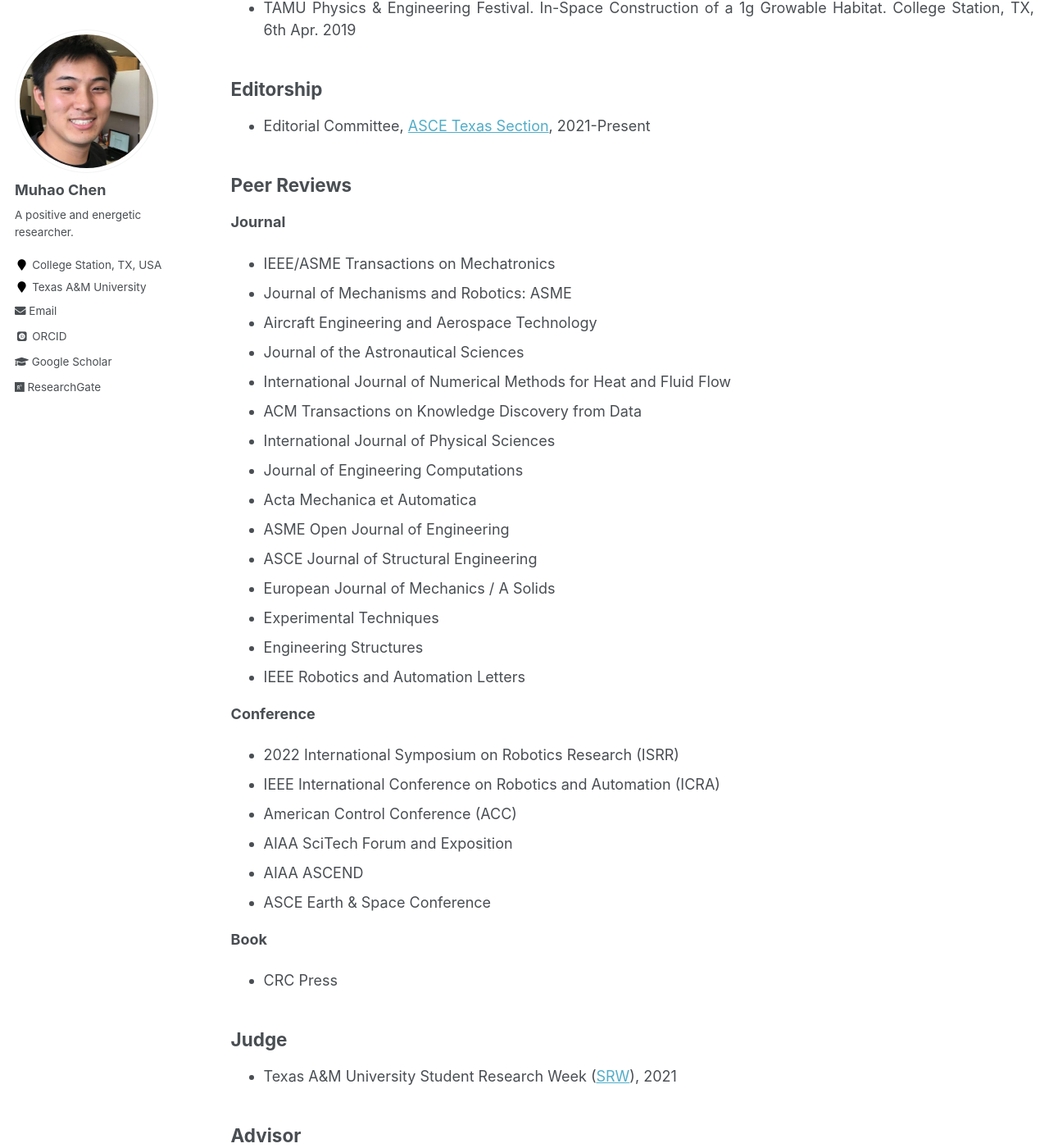
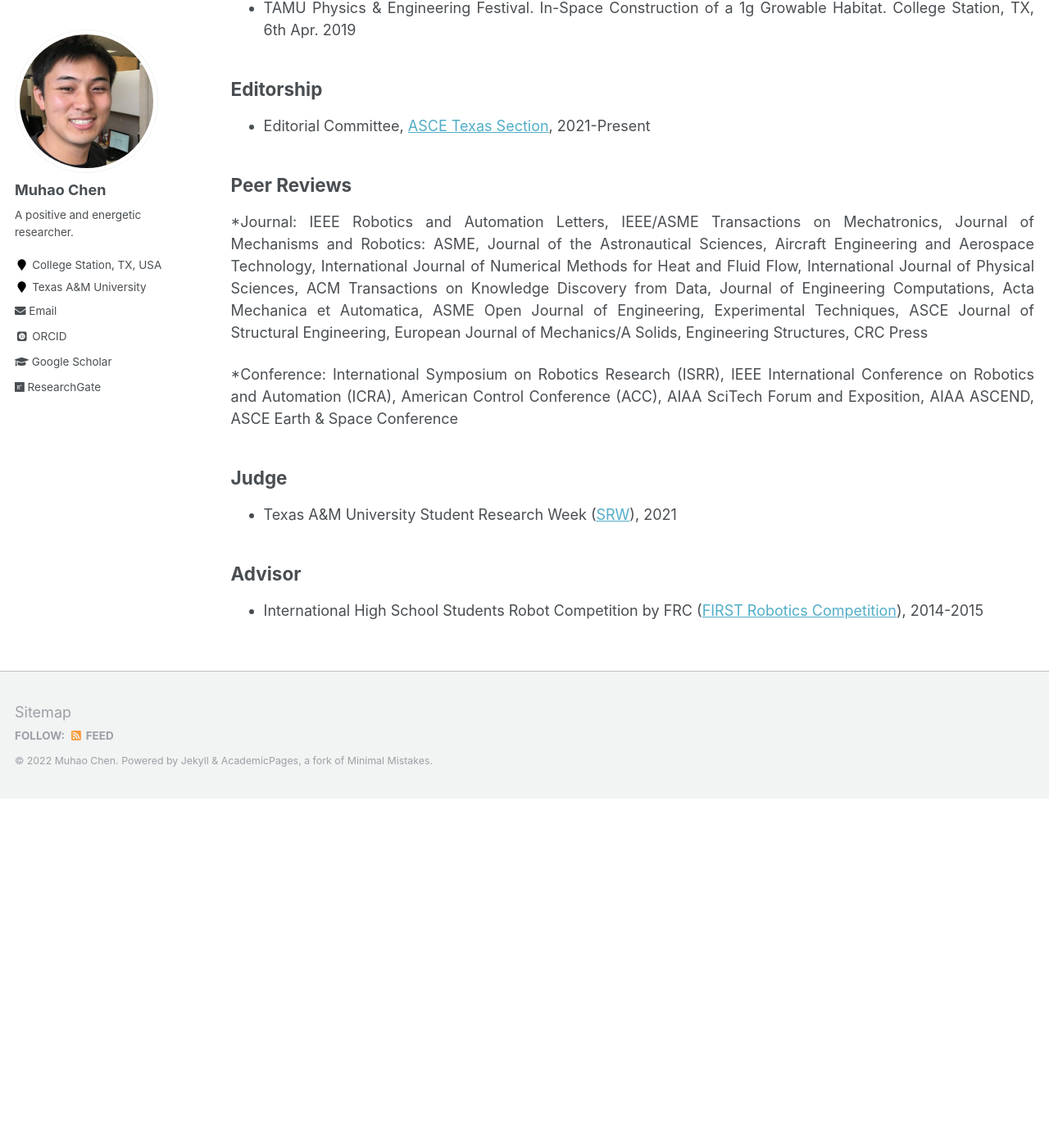
Before and after one commit to Muhao-Chen/muhao-chen.github.io, a Jekyll site: the page built from _pages/professional-activities.md, in a window 1280 px wide and 1400 px high, scrolled down 1707 px. Shown: the whole window at 82% size. Built offline with Jekyll 4.4.1, drawn with Linux system fonts in a browser that asks for light colours; some web fonts are replaced; after the commit the page ends 2681 px from its top, so only the background shows below that; some of the changed text lies outside the part shown.

Commit message:
Update professional-activities.md

```diff
--- a/_pages/professional-activities.md
+++ b/_pages/professional-activities.md
@@ -32,7 +32,7 @@ toc_max_header: 1
 
 
 ## Talks
-* The 2022 Annual Technical Meeting of the Society of Engineering Science (SES). College Station, Texas, USA. 17th Oct. 17 2022
+* The 2022 Annual Technical Meeting of the Society of Engineering Science (SES). College Station, Texas, USA. 17th Oct. 17, 2022
 * The annual symposium of the International Association for Shell and Spatial Structures(IASS 2022) & 13th Asian-Pacific Conference on Shell and Spatial Structures (APCS 2022), 19th Sept. 2022
 * Invited by Tracy Young, #VdoorLocksmith Show - Gibson Reports, 9th Sept. 2022
 * Invited by Prof. Xun Yu, Department of Mechanical Engineering, New York Institute of Technology, 6th Apr. 2022
@@ -59,34 +59,16 @@ toc_max_header: 1
 
 ## Peer Reviews
 
-**Journal**
+*Journal: IEEE Robotics and Automation Letters, IEEE/ASME Transactions on Mechatronics,
+Journal of Mechanisms and Robotics: ASME, Journal of the Astronautical Sciences, Aircraft Engineering and Aerospace Technology, International
+Journal of Numerical Methods for Heat and Fluid Flow, International Journal of Physical Sciences,
+ACM Transactions on Knowledge Discovery from Data, Journal of Engineering Computations,
+Acta Mechanica et Automatica, ASME Open Journal of Engineering, Experimental Techniques, ASCE Journal of Structural Engineering,
+European Journal of Mechanics/A Solids, Engineering Structures, CRC Press
 
-* IEEE/ASME Transactions on Mechatronics
-* Journal of Mechanisms and Robotics: ASME
-* Aircraft Engineering and Aerospace Technology
-* Journal of the Astronautical Sciences
-* International Journal of Numerical Methods for Heat and Fluid Flow
-* ACM Transactions on Knowledge Discovery from Data
-* International Journal of Physical Sciences
-* Journal of Engineering Computations
-* Acta Mechanica et Automatica
-* ASME Open Journal of Engineering
-* ASCE Journal of Structural Engineering
-* European Journal of Mechanics / A Solids
-* Experimental Techniques
-* Engineering Structures
-* IEEE Robotics and Automation Letters
+*Conference: International Symposium on Robotics Research (ISRR), IEEE International Conference on Robotics and Automation (ICRA), American Control Conference (ACC), AIAA SciTech
+Forum and Exposition, AIAA ASCEND, ASCE Earth & Space Conference
 
-**Conference**
-* 2022 International Symposium on Robotics Research (ISRR)
-* IEEE International Conference on Robotics and Automation (ICRA)
-* American Control Conference (ACC)
-* AIAA SciTech Forum and Exposition
-* AIAA ASCEND
-* ASCE Earth & Space Conference
-
-**Book**
-* CRC Press
 
 ## Judge
 * Texas A&M University Student Research Week ([SRW](https://srw.tamu.edu/)), 2021
```
